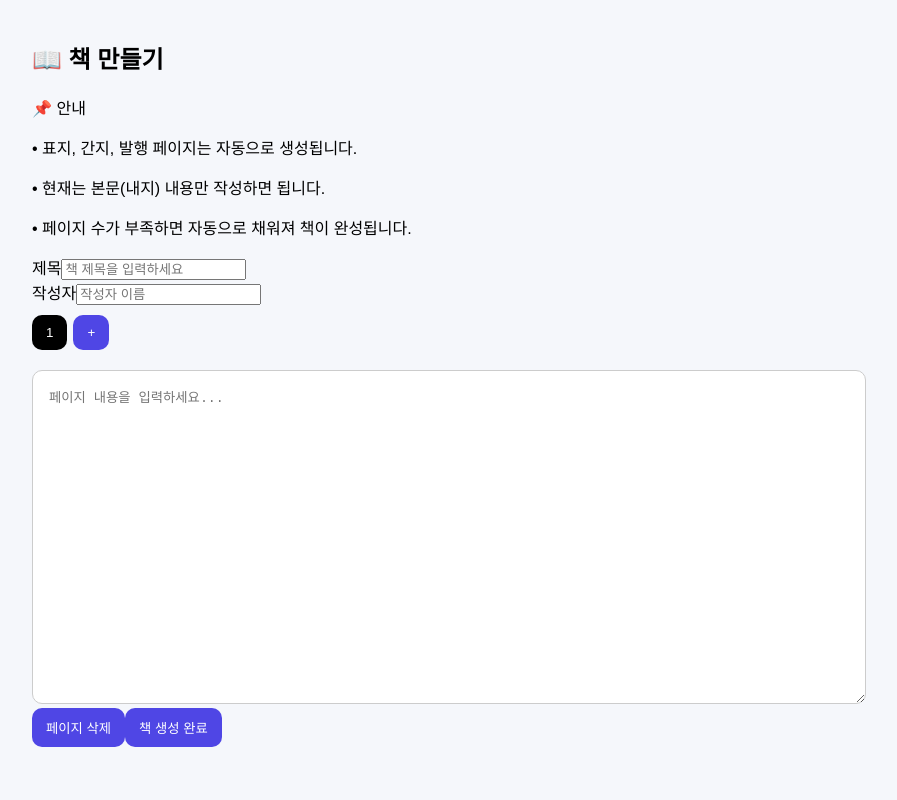
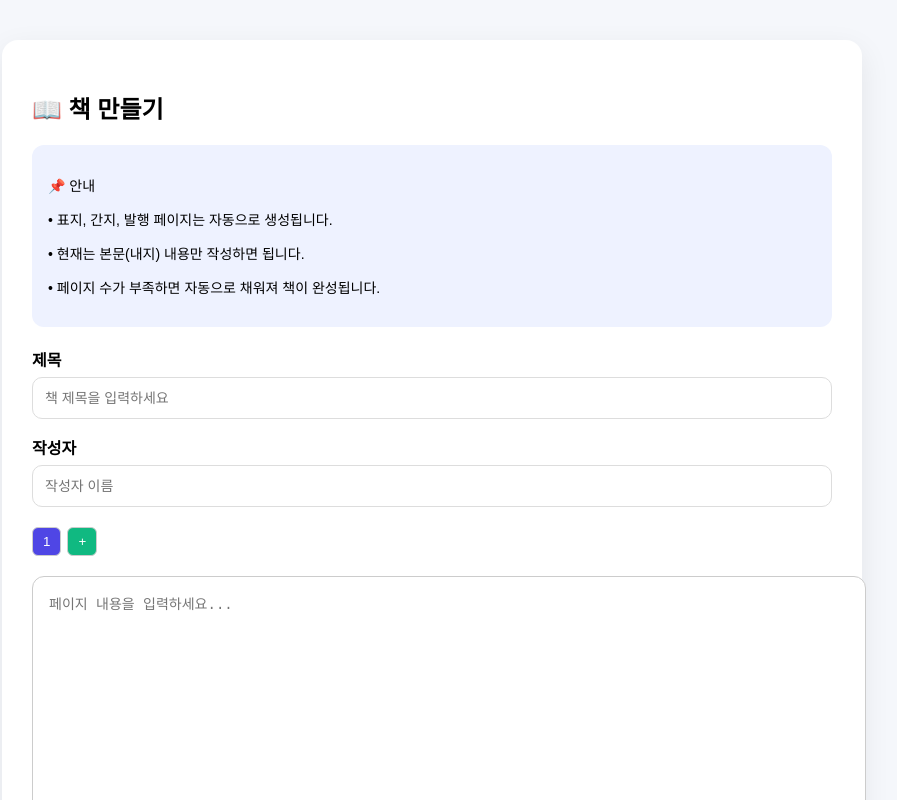
Before and after one commit to ahdtlfvhrtls/BookProject, a React app in the folder frontend/: page /books/new in a window 1280 px wide. Shown: the top 800 px of the page, without its empty margins (208-1105 px from the left). Built offline with nearby package versions, Linux system fonts and the light colour scheme; the HTML template or start-up script is replaced by a standard one.

Commit message:
css수정

```diff
--- a/frontend/src/index.css
+++ b/frontend/src/index.css
@@ -1,82 +1,121 @@
 body {
   margin: 0;
   background: #f5f7fb;
-  font-family: sans-serif;
+  font-family: "Pretendard", sans-serif;
 }
 
+/* 공통 컨테이너 */
 .container {
   max-width: 1200px;
   margin: auto;
   padding: 40px;
 }
 
-.header {
-  display: flex;
-  justify-content: space-between;
-  align-items: center;
+/* 에디터 */
+.editor {
+  max-width: 800px;
+  margin: 40px auto;
+  background: white;
+  padding: 30px;
+  border-radius: 16px;
+  box-shadow: 0 10px 30px rgba(0, 0, 0, 0.08);
 }
 
-button {
-  padding: 10px 14px;
+/* 안내문 */
+.notice {
+  background: #eef2ff;
+  padding: 16px;
+  border-radius: 12px;
+  margin-bottom: 20px;
+  font-size: 14px;
+}
+
+/* 입력폼 */
+.form {
+  display: flex;
+  flex-direction: column;
+  gap: 16px;
+  margin-bottom: 20px;
+}
+
+.form-group {
+  display: flex;
+  flex-direction: column;
+}
+
+.form-group label {
+  margin-bottom: 6px;
+  font-weight: bold;
+}
+
+.form-group input {
+  padding: 12px;
   border-radius: 10px;
-  border: none;
+  border: 1px solid #ddd;
+  font-size: 14px;
+}
+
+/* 페이지 버튼 */
+.page-buttons {
+  display: flex;
+  gap: 6px;
+  margin-top: 10px;
+  flex-wrap: wrap;
+}
+
+.page-buttons button {
+  padding: 6px 10px;
+  border-radius: 6px;
+  border: 1px solid #ccc;
+  background: white;
   cursor: pointer;
+}
+
+.page-buttons .active {
   background: #4f46e5;
   color: white;
 }
 
-.grid {
-  display: grid;
-  grid-template-columns: repeat(4, 1fr);
-  gap: 20px;
-  margin-top: 30px;
+.page-buttons .add {
+  background: #10b981;
+  color: white;
 }
 
-.card {
-  background: white;
-  border-radius: 14px;
-  padding: 16px;
-  box-shadow: 0 6px 20px rgba(0, 0, 0, 0.05);
-}
-
-.thumb {
-  height: 150px;
-  background: #ddd;
-  border-radius: 10px;
-  margin-bottom: 10px;
-}
-
-.editor {
-  max-width: 800px;
-  margin: 40px auto;
-}
-
+/* textarea */
 textarea {
   width: 100%;
   height: 300px;
   margin-top: 20px;
   padding: 16px;
-  border-radius: 10px;
+  border-radius: 12px;
   border: 1px solid #ccc;
+  font-size: 14px;
+  resize: none;
 }
 
-.page-buttons {
+/* 버튼 영역 */
+.editor-actions {
   display: flex;
-  gap: 6px;
-  margin-top: 10px;
+  justify-content: space-between;
+  margin-top: 20px;
 }
 
-.page-buttons .active {
-  background: black;
+/* 삭제 버튼 */
+.delete-page {
+  background: #ef4444;
+  color: white;
+  border: none;
+  padding: 10px 14px;
+  border-radius: 10px;
+  cursor: pointer;
 }
 
-.viewer {
-  max-width: 800px;
-  margin: 40px auto;
+/* 생성 버튼 */
+.submit {
+  background: #4f46e5;
+  color: white;
+  border: none;
+  padding: 10px 18px;
+  border-radius: 10px;
+  cursor: pointer;
 }
-
-.page-content {
-  border: 1px solid #ddd;
-  padding: 20px;
-  border-radius: 10px;
-}
```
